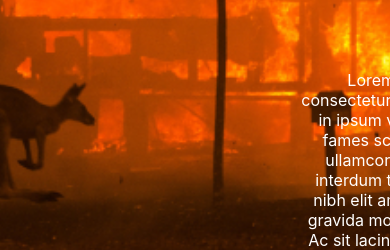
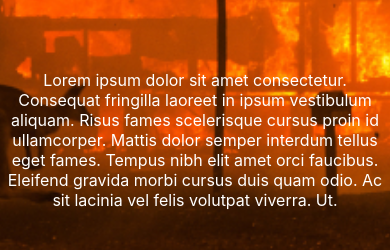
Before and after one commit to Aritra37/Minor-Project, a React (Create React App) app in the folder my-app/: page /australia in a window 390 px wide. Shown: the part 282-532 px from the top of the page. Built offline with nearby package versions, Linux system fonts and the light colour scheme.

Commit message:
updated places file and made changes to success section

```diff
--- /dev/null
+++ b/my-app/src/Components/Places.js
@@ -0,0 +1,22 @@
+import Rec1 from "./Images/Rectangle 2.jpg";
+import Rec2 from "./Images/Rectangle 3.jpg";
+import Rec3 from "./Images/Rectangle 5.jpg";
+const Places = [
+    {
+        id:1,
+        img:Rec1,
+        info:"Nepal Earthquake",
+    },
+    {
+        id:2,
+        img:Rec2,
+        info:"Australia Forestfire",
+    },
+    {
+        id:3,
+        img:Rec3,
+        info:"Afghanistan Floods",
+    }
+
+]
+export default Places;
--- a/my-app/src/Components/Success.css
+++ b/my-app/src/Components/Success.css
@@ -1,5 +1,5 @@
 .loremForestfire,
-.loremIpsumDolor {
+.loremIpsumDolorOdd {
   height: 41px;
   position: relative;
   display: inline-block;
@@ -16,7 +16,7 @@
     width: 200px;
     font-size: 25px;
 }
-.loremIpsumDolor {
+.loremIpsumDolorOdd {
   height: 180px;
   width: 300px;
   flex-shrink: 0;
@@ -109,7 +109,7 @@
   .loremForestfire {
     font-size: var(--font-size-9xl);
   }
-  .loremIpsumDolor {
+  .loremIpsumDolorOdd {
     font-size: var(--font-size-5xl);
   }
   .helpingHandFrameChild {
@@ -128,7 +128,7 @@
   .loremForestfire {
     font-size: var(--font-size-2xl);
   }
-  .loremIpsumDolor {
+  .loremIpsumDolorOdd {
     font-size: var(--font-size-lg);
   }
   .successtextFrame1 {
--- a/my-app/src/Components/Success.js
+++ b/my-app/src/Components/Success.js
@@ -21,7 +21,7 @@ const Success = ({
           <div className="groupFrame">
             <b className={id%2===0? `loremForestfireEven`:`loremForestfire`}>{heading}</b>
             <div className="currentDisaster">
-              <div className= {id%2===0? `loremIpsumDolorEven`:`loremIpsumDolor`}>
+              <div className= {id%2===0? `loremIpsumDolorEven`:`loremIpsumDolorOdd`}>
                 {text}
               </div>
             </div>
```
